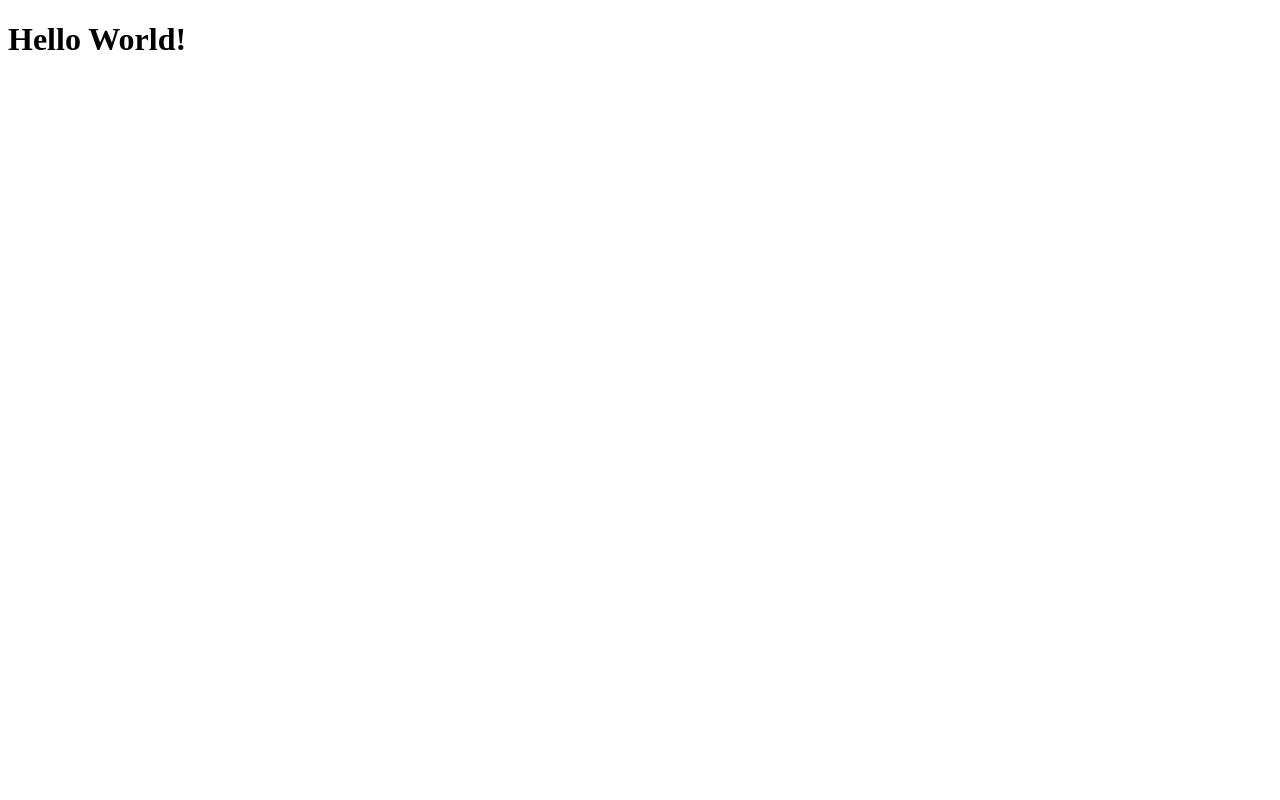
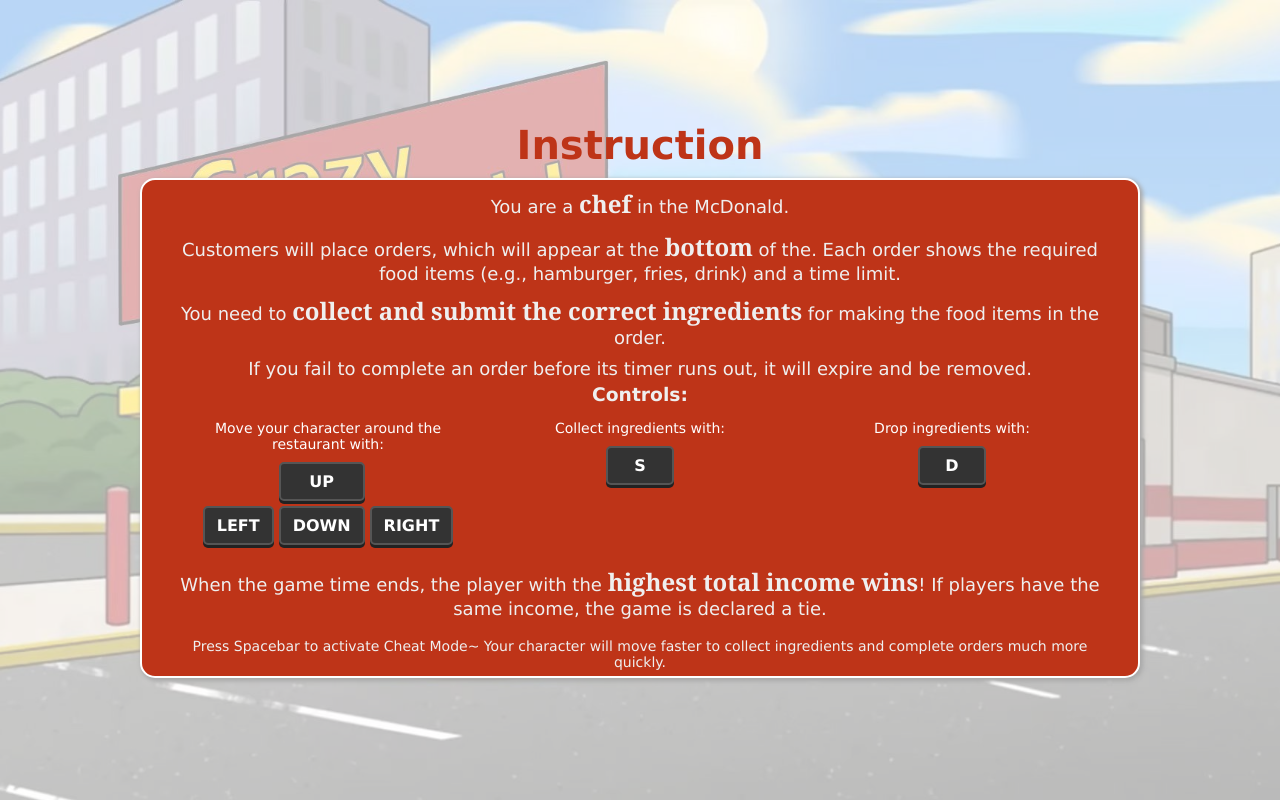
Before and after one commit to myuau/COMP-4021-Group-Project, a website: page client/public/index.html in a window 1280 px wide. Drawn offline with nearby package versions, Linux system fonts and the light colour scheme.

Commit message:
Update game front page html and css

```diff
--- a/client/public/index.css
+++ b/client/public/index.css
@@ -0,0 +1,232 @@
+:root{
+    --front-caption-color: #be3418;
+    --front-hover-color: #ec411f;
+    --front-active-color: #862511;
+    --front-btn-bg-color: #ff7401;
+    --front-btn-border-color: #d00202;
+    --front-btn-hover-color: #ff9d00;
+    --front-btn-active-color: #ff4d01;
+    --front-font-color: #efefef;
+}
+
+*{
+    font-family: Verdana, Geneva, Tahoma, sans-serif;
+}
+
+html, body {
+    margin: 0;
+    padding: 0;
+    height: 100%;
+    width: 100%;
+}
+
+.bg-container {
+    position: relative;
+    height: 100%;
+    width: 100%;
+}
+
+#front-bg {
+    position: absolute;
+    top: 0;
+    left: 0;
+    width: 100%;
+    height: 100%;
+    object-fit: cover;
+    background-repeat: no-repeat;
+    opacity: 0.7;
+    transition: opacity 1s;
+}
+
+.front-bg-filter{
+    opacity: 0.35 !important;
+}
+
+#start-btn{
+    position: absolute;
+    top: 60%;
+    left: 40%;
+    width: 300px;
+    height: 100px;
+    background-color: var(--front-caption-color);
+    color: #ffffff;
+    font-size: 50px;
+    font-weight: bold;
+    border-radius: 15px 15px;
+    border: solid 2px #000000;
+    transition: background-color 0.5s;
+}
+
+#start-btn:hover{
+    background-color: var(--front-hover-color);
+}
+
+#start-btn:active{
+    background-color: var(--front-active-color);
+}
+
+.front{
+    position: absolute;
+    top: 50%;
+    left: 50%;
+    transform: translate(-50%, -50%);
+    display: flex;
+    justify-content: center;
+    align-items: center;
+    flex-direction: column;
+}
+
+.front-header{
+    color: var(--front-caption-color);
+    margin-bottom: 10px;
+    margin-top: 0;
+    font-size: 40px !important;
+}
+
+.front-container{
+    display: flex;
+    justify-content: center;
+    align-items: center;
+    flex-direction: column;
+    background-color: var(--front-caption-color);
+    border: solid 2px #ffffff;
+    padding: 18px 30px;
+    box-sizing: border-box;
+    border-radius: 15px;
+    box-shadow: 2px 2px 4px 1px rgb(169, 169, 169);
+}
+
+.front-container.login{
+    width: 320px;
+    height: 220px;
+}
+
+.front-container.register{
+    width: 380px;
+    height: 250px;
+}
+
+.front-form{
+    margin-bottom: 12px;
+}
+
+.front-form input{
+    width: 100%;
+    margin-bottom: 12px;
+    border: solid 1.5px lightgray;
+    padding: 4px 8px;
+    box-sizing: border-box;
+    text-align: center;
+    font-size: 16px;
+    border-radius: 5px;
+}
+
+.submit-btn{
+    display: block;
+    margin: 0 auto;
+    color: white;
+    font-weight: bolder;
+    padding: 5px 18px;
+    font-size: 18px;
+    border-radius: 7px;
+    background-color: var(--front-btn-bg-color);
+    border: solid 1.5px var(--front-btn-border-color);
+    transition: background-color 0.5s;
+}
+
+.submit-btn:hover{
+    background-color: var(--front-btn-hover-color);
+}
+
+.submit-btn:active{
+    background-color: var(--front-btn-active-color);
+}
+
+span.a{
+    text-align: center;
+    color: #ffffff;
+}
+
+.front-container.instruction{
+    width: 1000px;
+    height: 500px;
+}
+
+.front-container p{
+    color: var(--front-font-color);
+    margin: 5px auto;
+    text-align: center;
+    font-size: 18px;
+}
+
+.front-container strong{
+    color: var(--front-font-color);
+    font-family: Georgia, 'Times New Roman', Times, serif;
+    font-size: 24px;
+}
+
+.front-container h3{
+    margin: 0;
+    color: var(--front-font-color);
+}
+
+p.cheat{
+    margin-top: 14px;
+    font-size: 14px;
+}
+
+.controls-container {
+    display: flex;
+    justify-content: space-between;
+    width: 100%;
+    margin: 15px 0;
+}
+
+.action-container {
+    display: flex;
+    flex-direction: column;
+    align-items: center;
+    text-align: center;
+    flex: 1;
+    margin: 0 10px;
+}
+
+.action-container span {
+    color: white;
+    margin-bottom: 10px;
+    font-size: 14px;
+}
+
+.key {
+    background-color: #333;
+    color: white;
+    padding: 8px 12px;
+    border-radius: 5px;
+    border: 2px solid #555;
+    font-weight: bold;
+    min-width: 40px;
+    text-align: center;
+    box-shadow: 0 3px 0 #222;
+}
+
+.arrow-keys {
+    display: grid;
+    grid-template-areas:
+        ". up ."
+        "left down right";
+    gap: 5px;
+    justify-content: center;
+}
+
+.arrow-keys .key:nth-child(1) {
+    grid-area: up;
+}
+.arrow-keys .key:nth-child(2) {
+    grid-area: left;
+}
+.arrow-keys .key:nth-child(3) {
+    grid-area: down;
+}
+.arrow-keys .key:nth-child(4) {
+    grid-area: right;
+}
--- a/client/public/index.html
+++ b/client/public/index.html
@@ -4,10 +4,76 @@
     <meta charset="UTF-8">
     <meta name="viewport" content="width=device-width, initial-scale=1.0">
     <script src="https://code.jquery.com/jquery-3.7.1.min.js"></script>
+    <link rel="stylesheet" href="index.css"/>
     <title>Document</title>
 </head>
     <body>
-        <h1>Hello World!</h1>
+        <!-- Game Start Page -->
+        <div class="bg-container">
+            <img id="front-bg" class="front-bg-filter" src="img/background.jpg" alt="Game Front Page Background"/>
+        </div>
+        <!-- <button id="start-btn">Start</button> -->
+
+        <!-- Game Login Page -->
+        <!-- <section class="front">
+            <h1 class="front-header">Login</h1>
+            <div class="front-container login">
+                <form class="front-form" id="signin-form">
+                    <input id="signin-username" placeholder="Username" type="text">
+                    <input id="signin-password" placeholder="Password" type="password" style="margin-bottom: 24px;">
+                    <button class="submit-btn" type="submit">Confirm</button>
+                </form>
+                <span class="a"><u>Does not have an account?<br>Register here</u></span>
+            </div>
+        </section> -->
+
+        <!-- Game Register Page -->
+        <!-- <section class="front">
+            <h1 class="front-header">Registration</h1>
+            <div class="front-container register">
+                <form class="front-form" id="register-form">
+                    <input id="register-username" placeholder="Username" type="text">
+                    <input id="register-password" placeholder="Password" type="password">
+                    <input id="register-confirm-password" placeholder="Confirm Password" type="password" style="margin-bottom: 24px;">
+                    <button class="submit-btn" type="submit">Confirm</button>
+                </form>
+                <span class="a"><u>Back to login</u></span>
+            </div>
+        </section> -->
+
+        <!-- Game Instruction Page -->
+        <section class="front">
+            <h1 class="front-header">Instruction</h1>
+            <div class="front-container instruction">
+                <p>You are a <strong>chef</strong> in the McDonald. </p>
+                <p>Customers will place orders, which will appear at the <strong>bottom</strong> of the. Each order shows the required food items (e.g., hamburger, fries, drink) and a time limit.</p>
+                <p>You need to <strong>collect and submit the correct ingredients</strong> for making the food items in the order.</p>
+                <p>If you fail to complete an order before its timer runs out, it will expire and be removed.</p>
+                <h3>Controls:</h3>
+                <div class="controls-container">
+                    <div class="action-container">
+                        <span>Move your character around the restaurant with: </span>
+                        <div class="arrow-keys">
+                            <div class="key">UP</div>
+                            <div class="key">LEFT</div>
+                            <div class="key">DOWN</div>
+                            <div class="key">RIGHT</div>
+                        </div>
+                    </div>
+                    <div class="action-container">
+                        <span>Collect ingredients with:</span>
+                        <div class="key">S</div>
+                    </div>
+                    <div class="action-container">
+                        <span>Drop ingredients with:</span>
+                        <div class="key">D</div>
+                    </div>
+                </div>
+                <p>When the game time ends, the player with the <strong>highest total income wins</strong>! If players have the same income, the game is declared a tie.</p>
+                <p class="cheat">Press Spacebar to activate Cheat Mode~ Your character will move faster to collect ingredients and complete orders much more quickly.</p>
+            </div>
+        </section>
+
         <script src="scripts/ui.js"></script>
         <script src="scripts/registration.js"></script>
         <script src="scripts/authentication.js"></script>
```
Also changed, not shown: client/public/img/background.jpg (added), client/public/img/background.png (deleted).
